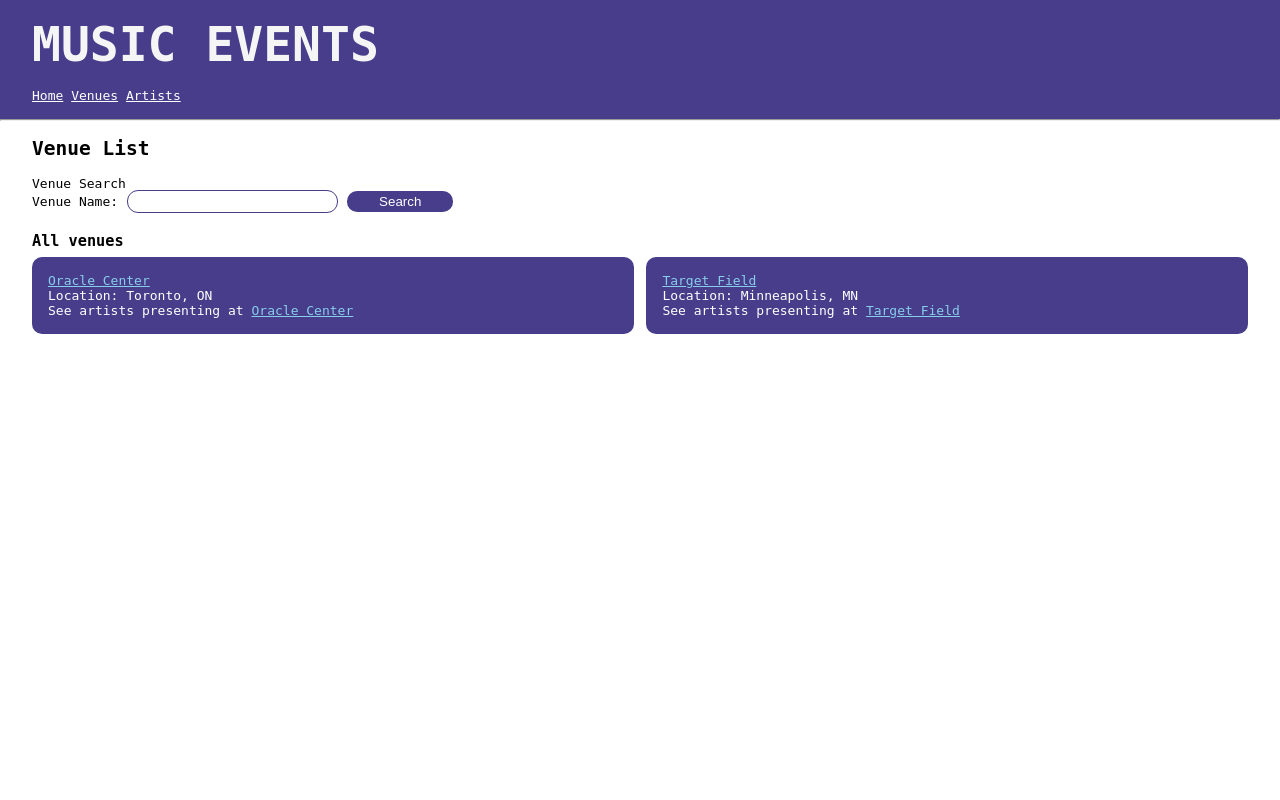
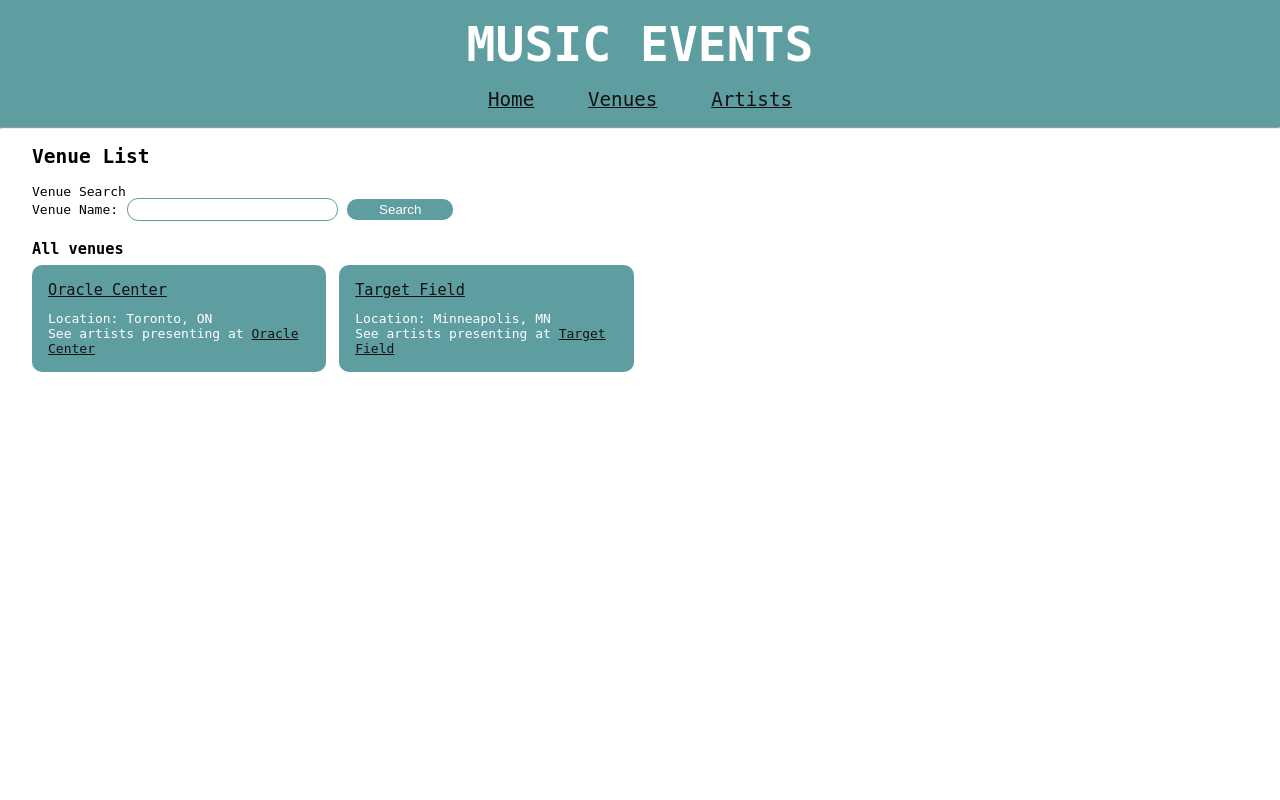
Before and after one commit to fermolanoc/final-project-emerging-tech, a Django app: page /venues/list/ in a window 1280 px wide. Run offline with Django 3.2, Linux system fonts and the light colour scheme; data comes from the database, SQL or seed files in the repository; both versions use the stored data as it was after the commit.

Commit message:
[ADD] pages to display shows played at a certain venue, page to show details of a venue, update time zone to match Toronto area

```diff
--- a/events/events/settings.py
+++ b/events/events/settings.py
@@ -106,7 +106,7 @@ AUTH_PASSWORD_VALIDATORS = [
 
 LANGUAGE_CODE = 'en-us'
 
-TIME_ZONE = 'UTC'
+TIME_ZONE = 'America/Toronto'
 
 USE_I18N = True
 
--- a/events/music_events/models.py
+++ b/events/music_events/models.py
@@ -16,7 +16,6 @@ class Venue(models.Model):
     city = models.CharField(max_length=200, blank=False)
     state = models.CharField(max_length=2, blank=False)
 
-
     def __str__(self):
         return f'Name: {self.name} Location: {self.city}, {self.state}'
 
--- a/events/music_events/templates/music_events/venues/venue_list.html
+++ b/events/music_events/templates/music_events/venues/venue_list.html
@@ -25,14 +25,14 @@
 
         <div id="venue-{{ venue.pk }}" class="row">
           <p class="item-name">
-            <a href=""
+            <a href="{% url 'events:venue_detail' venue_pk=venue.pk %}"
               >{{ venue.name }}</a
             >
           </p>
           <p class="item-location">Location: {{ venue.city }}, {{ venue.state }}</p>
           <p>
             See artists presenting at
-            <a href=""
+            <a href="{% url 'events:artists_at_venue' venue_pk=venue.pk %}"
               >{{ venue.name }}</a
             >
           </p>
--- a/events/music_events/urls.py
+++ b/events/music_events/urls.py
@@ -7,6 +7,8 @@ urlpatterns = [
 
     # Venue-related
     path('venues/list/', views.venue_list, name='venue_list'),
+    path('venues/detail/<int:venue_pk>/', views.venue_detail, name='venue_detail'),
+    path('venues/artists_at/<int:venue_pk>/', views.artists_at_venue, name='artists_at_venue'),
 
     # Artist related
     path('artists/list/', views.artists_list, name='artist_list'),
--- a/events/music_events/views.py
+++ b/events/music_events/views.py
@@ -1,6 +1,6 @@
-from django.shortcuts import render
+from django.shortcuts import render, get_object_or_404
 
-from .models import Venue
+from .models import Venue, Show
 from .forms import VenueSearchForm
 
 
@@ -27,5 +27,19 @@ def venue_list(request):
                    'search_term': search_name})
 
 
+def artists_at_venue(request, venue_pk):   # pk = venue_pk
+    """ Get all artists who have played a show at the venue with pk provided """
+
+    shows = Show.objects.filter(venue=venue_pk).order_by('-show_date')
+    venue = get_object_or_404(Venue, pk=venue_pk)
+
+    return render(request, 'music_events/artists/artist_list_for_venue.html', {'venue': venue, 'shows': shows})
+
+
+def venue_detail(request, venue_pk):
+    venue = get_object_or_404(Venue, pk=venue_pk)
+    return render(request, 'music_events/venues/venue_detail.html', {'venue': venue})
+
+
 def artists_list(request):
     return render(request, 'music_events/artists/artists_list.html')
--- a/events/www/static/css/global.css
+++ b/events/www/static/css/global.css
@@ -2,6 +2,9 @@
   margin: 0;
   padding: 0;
   box-sizing: border-box;
+}
+:root {
+  --primary-color-bg: cadetblue;
 }
 body {
   font-family: monospace;
@@ -12,19 +15,31 @@ body {
 h2 {
   margin-bottom: 1rem;
 }
-
+a {
+  color: #121212;
+}
 header {
-  color: whitesmoke;
+  color: white;
   padding: 1rem 2rem;
-  background-color: darkslateblue;
+  background-color: var(--primary-color-bg);
+  width: 100%;
+  display: flex;
+  flex-direction: column;
+  justify-content: center;
+  align-items: center;
+}
+header > div {
+  width: 25%;
+  display: flex;
+  justify-content: space-between;
 }
 header h1 {
   font-size: 3rem;
   margin-bottom: 1rem;
 }
 header a {
-  color: white;
   cursor: pointer;
+  font-size: 1.2rem;
 }
 
 /* Main Container */
@@ -33,19 +48,25 @@ header a {
 }
 .list {
   display: grid;
-  grid-template-columns: repeat(2, 1fr);
+  grid-template-columns: repeat(4, 1fr);
   gap: 0.8rem;
 }
 .row {
-  background-color: darkslateblue;
+  background-color: var(--primary-color-bg);
   border-radius: 10px;
   margin-bottom: 1rem;
   padding: 1rem;
   color: white;
 }
-.row a {
-  color: skyblue;
-  cursor: pointer;
+/*.row a {*/
+/*  color: skyblue;*/
+/*  cursor: pointer;*/
+/*}*/
+.item-name {
+  font-size: .95rem;
+}
+.item-location {
+  margin-top: .7rem;
 }
 
 #venue-list-title,
@@ -75,14 +96,14 @@ form textarea {
 input, textarea {
   border-radius: 10px;
   border: none;
-  outline: 1px solid darkslateblue;
+  outline: 1px solid var(--primary-color-bg);
   caret-color: darkslateblue;
   padding: 0.2rem 1rem;
 }
 .btn {
   padding: 0.2rem 2rem;
   color: white;
-  background-color: darkslateblue;
+  background-color: var(--primary-color-bg);
   border-radius: 10px;
   border: none;
   outline: none;
```
Also changed, not shown: events/music_events/templates/music_events/artists/artist_list_for_venue.html (added, +24 -0 lines), events/music_events/templates/music_events/venues/venue_detail.html (added, +13 -0 lines), events/db.sqlite3.
